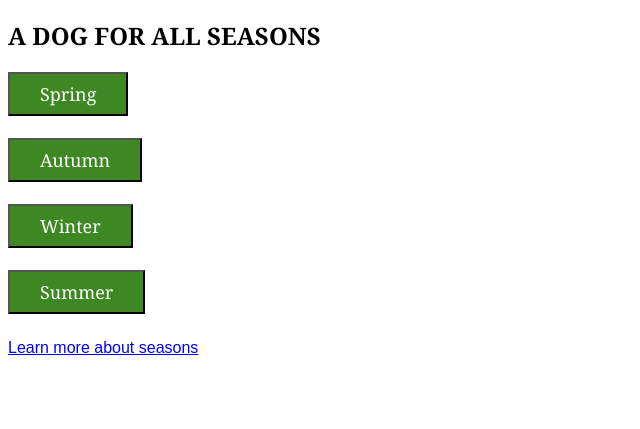
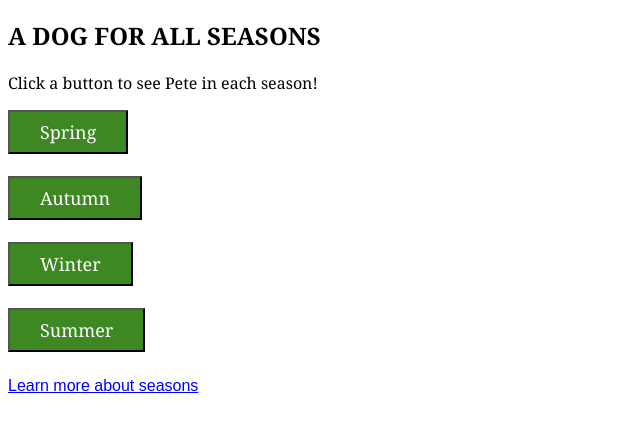
Before and after one commit to epancake/PeteSeasons, a plain HTML site: page index.html in a window 1280 px wide. Shown: the part 61-490 px from the top of the page, without its empty margins (0-640 px from the left). Drawn offline with Linux system fonts and the light colour scheme.

Commit message:
Added instruciton

```diff
--- a/index.html
+++ b/index.html
@@ -21,6 +21,7 @@
  <body>
    <h1>Pete Pancake</h1>
    <h2>A Dog for All Seasons</h2>
+  <p>Click a button to see Pete in each season!</p>
    <input type="submit" value="Spring" onclick="showSpringImg()"/>
      <img id="spring" src="images/PeteSpring.jpg" style="display: none;" width="120" height="180" alt='Pete the King of Flowers'/>
    </br>
```
